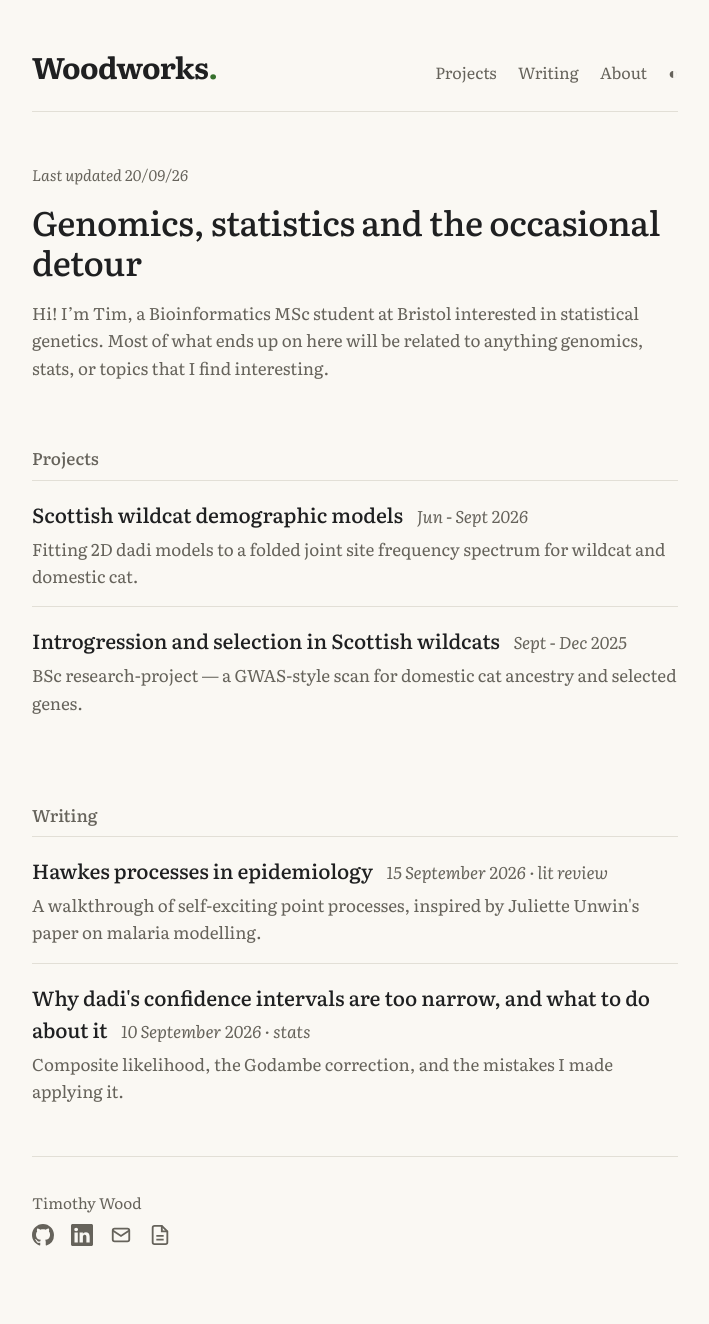
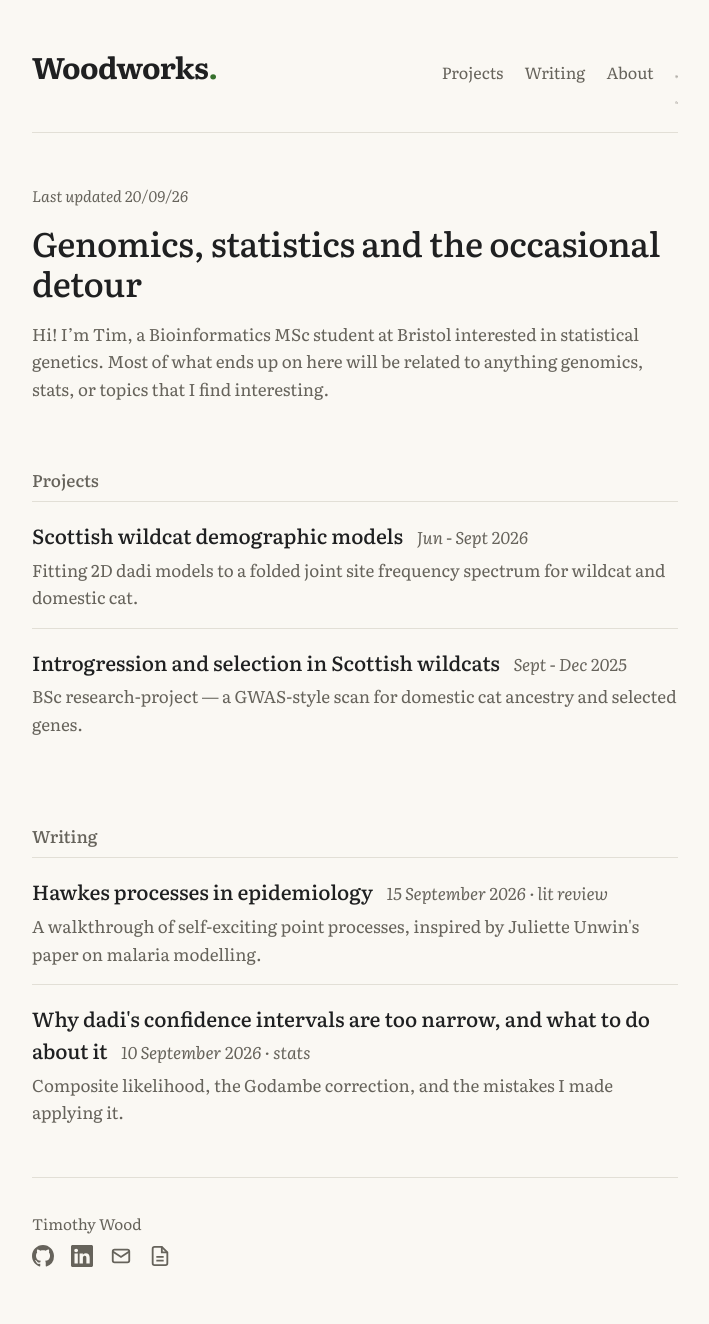
Before and after one commit to timj-wood/timj-wood.github.io, a Jekyll site: the page built from index.md, in a window 1280 px wide. Shown: the whole page, without its empty margins (285-994 px from the left). Built offline with Jekyll 4.4.1, drawn with Linux system fonts in a browser that asks for light colours; before the commit the page ends 1303 px from its top, so only the background shows below that.

Commit message:
Update default.html

```diff
--- a/_layouts/default.html
+++ b/_layouts/default.html
@@ -8,7 +8,10 @@
       <a href="{{ '/#projects' | relative_url }}">Projects</a>
       <a href="{{ '/#writing' | relative_url }}">Writing</a>
       <a href="{{ '/about/' | relative_url }}">About</a>
-      <button class="theme-toggle" type="button" aria-label="Switch colour theme">◐</button>
+      <button class="theme-toggle" type="button" aria-label="Switch colour theme">
+  <svg class="icon-sun" viewBox="0 0 24 24" fill="none" stroke="currentColor" stroke-width="2" stroke-linecap="round" aria-hidden="true"><circle cx="12" cy="12" r="4"/><path d="M12 2v2M12 20v2M4.93 4.93l1.41 1.41M17.66 17.66l1.41 1.41M2 12h2M20 12h2M4.93 19.07l1.41-1.41M17.66 6.34l1.41-1.41"/></svg>
+  <svg class="icon-moon" viewBox="0 0 24 24" fill="none" stroke="currentColor" stroke-width="2" stroke-linecap="round" stroke-linejoin="round" aria-hidden="true"><path d="M21 12.79A9 9 0 1 1 11.21 3 7 7 0 0 0 21 12.79z"/></svg>
+</button>
     </nav>
   </header>
   <main>{{ content }}</main>
```
